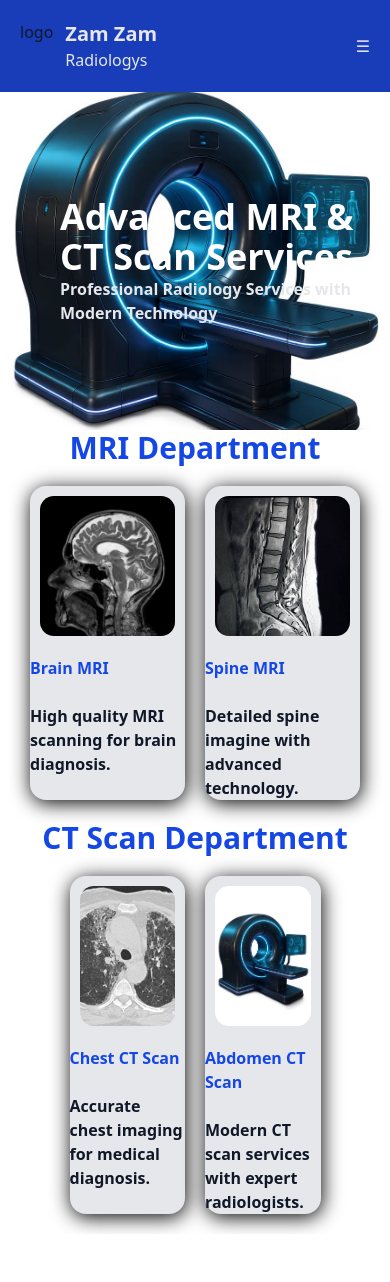
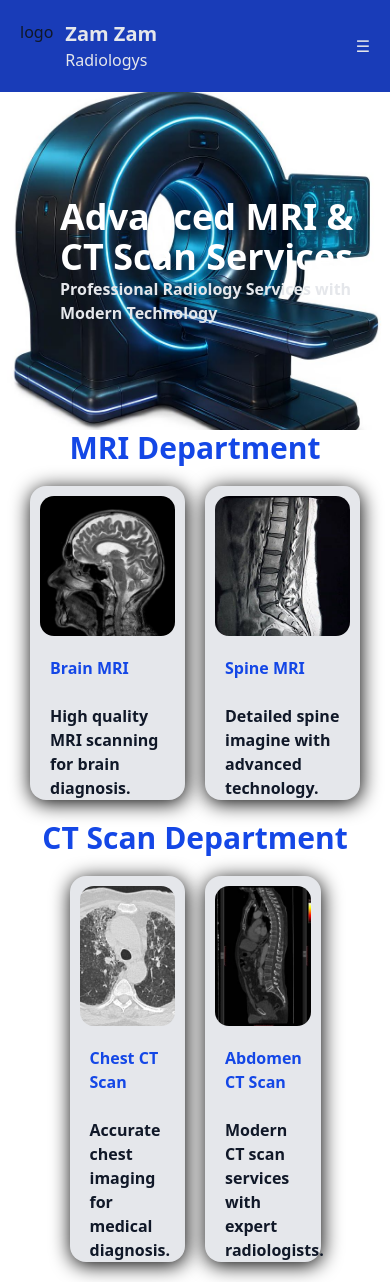
Before and after one commit to ElyasEdris/Zam-Zam, a Next.js app: page / in a window 390 px wide. Before the commit the page ends 1234 px from the top, so only its background shows below. Built offline with nearby package versions, Linux system fonts and the light colour scheme.

Commit message:
new changes

```diff
--- a/app/data.jsx
+++ b/app/data.jsx
@@ -56,7 +56,7 @@ export const ctsccandata = [
     {
     id: 2,
     name: "Abdomen CT Scan",
-    image: "/mri_machine_1.jpg",
+    image: "/chest_abdomen.jpg",
     desc: "Modern CT scan services with expert radiologists.",
     },
 ]
--- a/app/page.tsx
+++ b/app/page.tsx
@@ -37,7 +37,7 @@ const page = () => {
 
         </section>
         <h1 className='text-blue-700 text-center text-3xl font-bold font-sans'>MRI Department</h1>
-    <section className='flex flex-row justify-center  shadow-gray-800 w-full h-auto px-7.5 py-5 gap-5 '>
+    <section className='flex flex-row justify-center  shadow-gray-800 w-full h-auto lg:h-[30vh] px-7.5 py-5 gap-5 '>
       {
         data.map((e, index)=> (
           <div key={index} className='flex flex-col w-full lg:flex-row bg-gray-200 shadow-[1px_3px_20px_0] rounded-2xl bg-contain bg-no-repeat  bg-left  lg:w-[35%] hover:scale-105 transition-all duration-300'>
@@ -46,8 +46,8 @@ const page = () => {
             <Image src={e.image} alt={e.name} fill className=' object-cover p-2.5 rounded-3xl' />
             </div>
             <div className='flex flex-col  w-full  '>
-            <h1 className='w-full  font-bold font-sans text-blue-700 pt-2.5'>{e.name}</h1><br/>
-              <p className='font-bold font-sans text-gray-900 '>{e.desc}</p>
+            <h1 className='w-full  font-bold font-sans text-blue-700 pt-2.5 px-5'>{e.name}</h1><br/>
+              <p className='font-bold font-sans text-gray-900 px-5'>{e.desc}</p>
 
             </div>
           </div>
@@ -59,7 +59,7 @@ const page = () => {
     </section>
     {/* ct sccan section */}
     <h1 className='text-blue-700 text-center text-3xl font-bold font-sans'>CT Scan Department</h1>
-    <section className='flex flex-row justify-center  shadow-gray-800 w-full h-auto px-7.5 py-5 gap-5 '>
+    <section className='flex flex-row justify-center  shadow-gray-800 w-full lg:h-[30vh] h-auto px-7.5 py-5 gap-5 '>
       {
         ctsccandata.map((e, index)=> (
           <div key={index} className='flex flex-col lg:flex-row bg-gray-200 shadow-[1px_3px_20px_0] rounded-2xl bg-contain bg-no-repeat  bg-left  w-[35%] hover:scale-105 transition-all duration-300'>
@@ -68,8 +68,8 @@ const page = () => {
             <Image src={e.image} alt={e.name} fill className=' object-cover p-2.5 rounded-3xl' />
             </div>
             <div className='flex flex-col  w-full  '>
-            <h1 className='w-full  font-bold font-sans text-blue-700 pt-2.5'>{e.name}</h1><br/>
-              <p className='font-bold font-sans text-gray-900 '>{e.desc}</p>
+            <h1 className='w-full  font-bold font-sans text-blue-700 pt-2.5 px-5 lg:pl-0'>{e.name}</h1><br/>
+              <p className='font-bold font-sans text-gray-900 px-5'>{e.desc}</p>
 
             </div>
           </div>
```
Also changed, not shown: public/chest_Abdomen.jpg (added).
